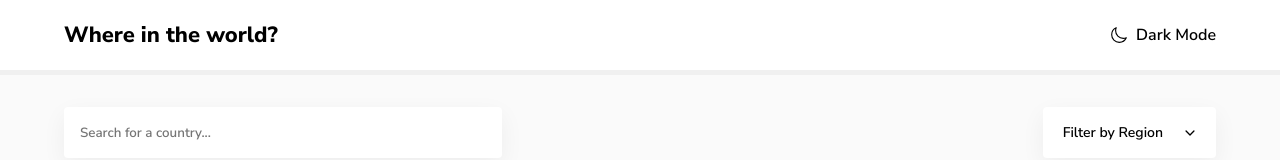
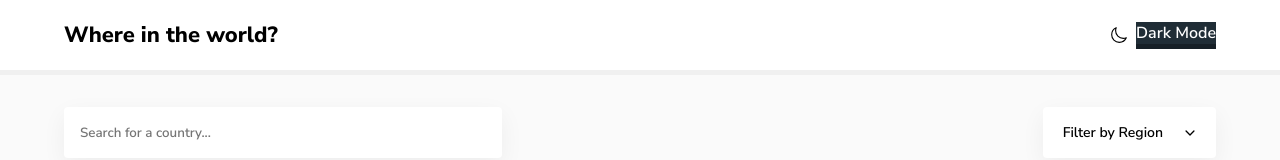
Before and after one commit to ayeyaiyai/country-api, a React (Vite) app: page / in a window 1280 px wide. Shown: the top 160 px of the page. Built offline with nearby package versions, Linux system fonts and the light colour scheme; no server answers.

Commit message:
Add darkMode styling

```diff
--- a/src/styles/CountryCard.css
+++ b/src/styles/CountryCard.css
@@ -18,8 +18,8 @@ a {
     width: 100%;
     height: 100%;
     object-fit: cover;
-    border-top-right-radius: 8px;
-    border-top-left-radius: 8px;
+    border-top-right-radius: 4px;
+    border-top-left-radius: 4px;
 }
 
 .card-top {
@@ -35,6 +35,8 @@ a {
     padding: 24px;
     height: 50%;
     font-size: 14px;
+    border-bottom-left-radius: 4px;
+    border-bottom-right-radius: 4px;
 }
 
 .country-name {
@@ -49,3 +51,10 @@ a {
 .label {
     margin-top: 6px;
 }
+
+
+/* Dark Mode Styling */
+.dark-mode-card {
+    background-color: #2b3743;
+    color: #e9f2f6;
+}
--- a/src/styles/CountryList.css
+++ b/src/styles/CountryList.css
@@ -94,3 +94,23 @@
 .filter-dropdown:hover .filter-option:hover {
     background-color: rgba(0, 0, 0, 0.075);
 }
+
+
+
+/* Dark Mode Styling */
+.dark-mode {
+    background-color: #202d36;
+}
+
+.dark-mode-input {
+    background-color: #2b3743;
+    color: #e9f2f6;
+}
+
+.dark-mode-input::placeholder {
+    color: #dae3ea;
+}
+
+.white-arrow {
+    filter: invert(97%) sepia(5%) saturate(826%) hue-rotate(172deg) brightness(101%) contrast(93%);
+}
--- a/src/styles/Header.css
+++ b/src/styles/Header.css
@@ -4,6 +4,8 @@
     width: 100%;
     height: 70px;
     border-bottom: 5px solid rgba(128, 128, 128, 0.123);
+    background-color: white;
+    color: black;
 }
 
 .header-body {
@@ -32,3 +34,9 @@
     transform: translateY(3px);
     margin-right: 8px;
 }
+
+.dark-mode {
+    background-color: #2b3743;
+    color: white;
+    border-bottom: 5px solid rgba(0, 0, 0, 0.301);
+}
```
